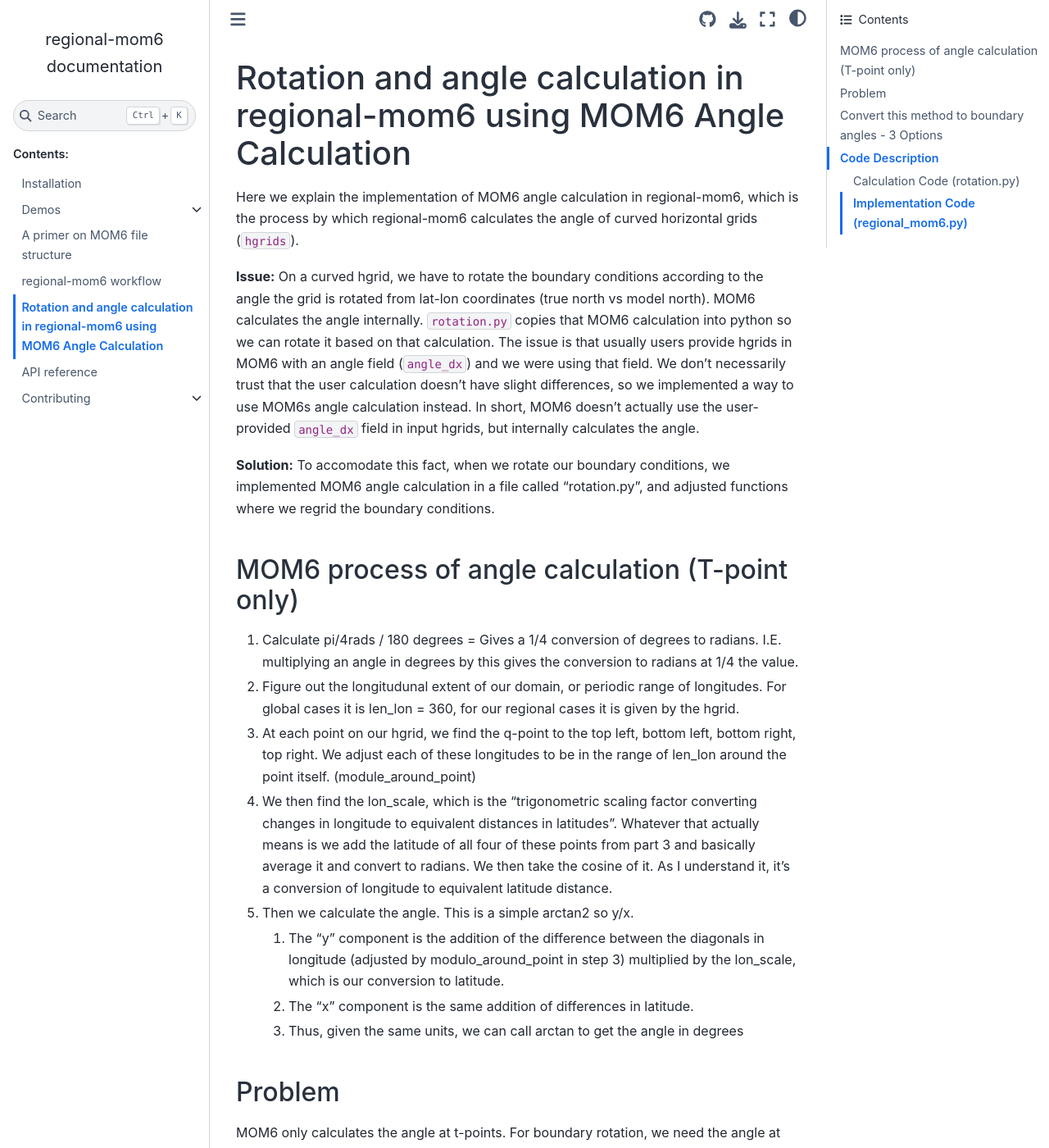
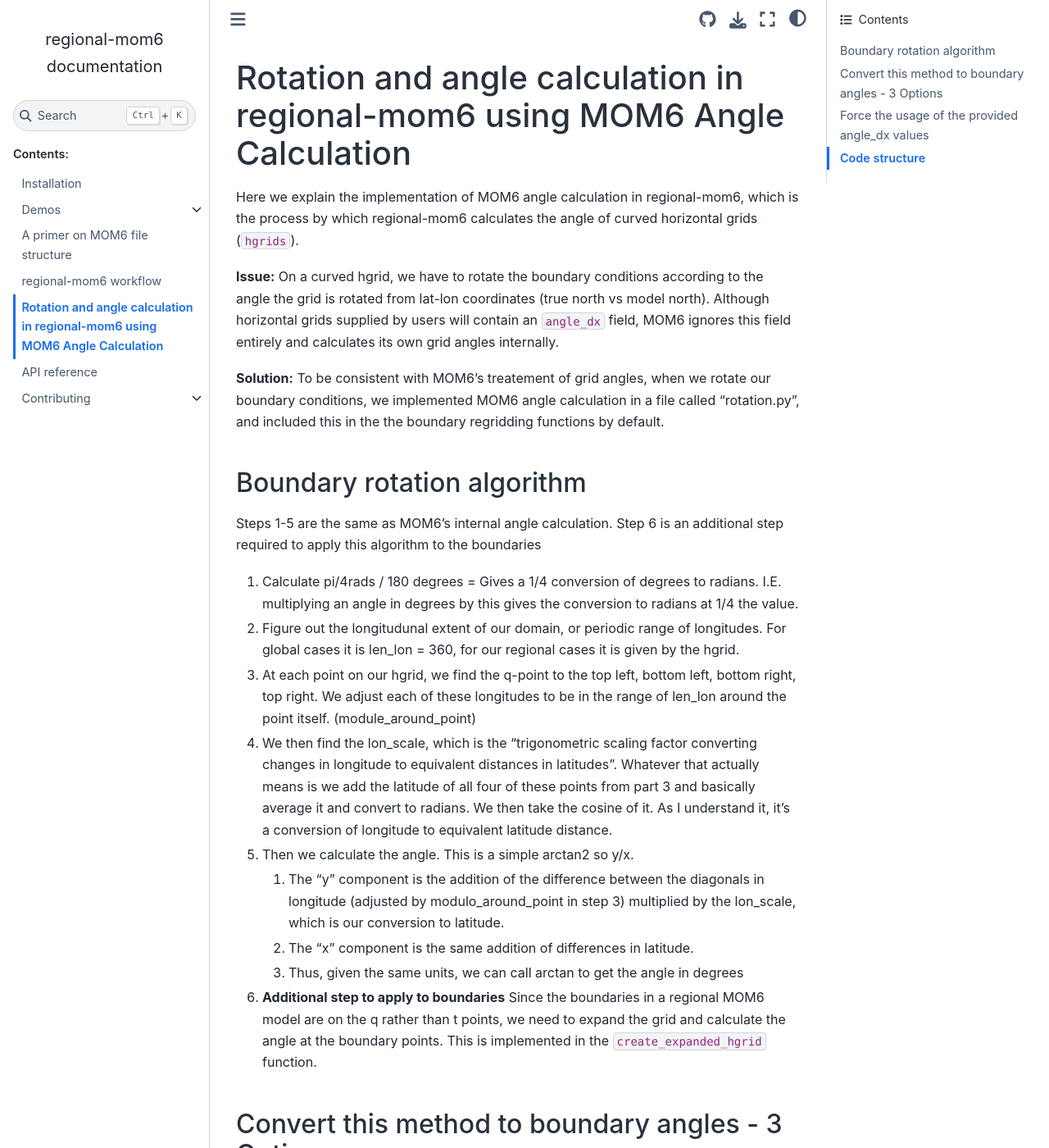
Before and after one commit to COSIMA/regional-mom6, a Sphinx documentation site: the page built from docs/angle_calculation.md, in a window 1280 px wide and 1400 px high. Shown: the whole window at 82% size. Built offline with Sphinx 7.4.7 and the Sphinx Book theme 1.1.4, drawn with Linux system fonts in a browser that asks for light colours; pages that are not in the unit, such as notebooks, are missing from menus; some of the changed text lies outside the part shown.

Commit message:
Update angle_calculation.md
change_rotation_default_behaviour

```diff
--- a/docs/angle_calculation.md
+++ b/docs/angle_calculation.md
@@ -2,12 +2,14 @@
 
 Here we explain the implementation of MOM6 angle calculation in regional-mom6, which is the process by which regional-mom6 calculates the angle of curved horizontal grids (``hgrids``).
 
-**Issue:** On a curved hgrid, we have to rotate the boundary conditions according to the angle the grid is rotated from lat-lon coordinates (true north vs model north). MOM6 calculates the angle internally. ``rotation.py`` copies that MOM6 calculation into python so we can rotate it based on that calculation. The issue is that usually users provide hgrids in MOM6 with an angle field (``angle_dx``) and we were using that field. We don't necessarily trust that the user calculation doesn't have slight differences, so we implemented a way to use MOM6s angle calculation instead. In short, MOM6 doesn't actually use the user-provided ``angle_dx`` field in input hgrids, but internally calculates the angle.
+**Issue:** On a curved hgrid, we have to rotate the boundary conditions according to the angle the grid is rotated from lat-lon coordinates (true north vs model north). Although horizontal grids supplied by users will contain an `angle_dx` field, MOM6 ignores this field entirely and calculates its own grid angles internally.
 
-**Solution:** To accomodate this fact, when we rotate our boundary conditions, we implemented MOM6 angle calculation in a file called "rotation.py", and adjusted functions where we regrid the boundary conditions.
+**Solution:** To be consistent with MOM6's treatement of grid angles, when we rotate our boundary conditions, we implemented MOM6 angle calculation in a file called "rotation.py", and included this in the the boundary regridding functions by default.
 
 
-## MOM6 process of angle calculation (T-point only)
+## Boundary rotation algorithm
+Steps 1-5 are the same as MOM6's internal angle calculation. Step 6 is an additional step required to apply this algorithm to the boundaries
+
 1. Calculate pi/4rads / 180 degrees  = Gives a 1/4 conversion of degrees to radians. I.E. multiplying an angle in degrees by this gives the conversion to radians at 1/4 the value.
 2. Figure out the longitudunal extent of our domain, or periodic range of longitudes. For global cases it is len_lon = 360, for our regional cases it is given by the hgrid.
 3. At each point on our hgrid, we find the q-point to the top left, bottom left, bottom right, top right. We adjust each of these longitudes to be in the range of len_lon around the point itself. (module_around_point)
@@ -17,30 +19,18 @@ Here we explain the implementation of MOM6 angle calculation in regional-mom6, w
     2. The "x" component is the same addition of differences in latitude.
     3. Thus, given the same units, we can call arctan to get the angle in degrees
 
-
-## Problem
-MOM6 only calculates the angle at t-points. For boundary rotation, we need the angle at the boundary, which is q/u/v points. Because we need the points to the left, right, top, and bottom of the point, this method won't work for the boundary.
-
+6. **Additional step to apply to boundaries**
+Since the boundaries in a regional MOM6 model are on the q rather than t points, we need to expand the grid and calculate the angle at the boundary points. This is implemented in the `create_expanded_hgrid` function.
 
 ## Convert this method to boundary angles - 3 Options
 1. **GIVEN_ANGLE**: Don't calculate the angle and use the user-provided field in the hgrid called "angle_dx"
 2. **EXPAND_GRID**: Calculate another boundary row/column points around the hgrid using simple difference techniques. Use the new points to calculate the angle at the boundaries. This works because we can now access the four points needed to calculate the angle, where previously at boundaries we would be missing at least two.
 
 
-## Code Description
+## Force the usage of the provided angle_dx values
 
-Most calculation code is implemented in the rotation.py script, and the functional uses are in regrid_velocity_tracers and regrid_tides functions in the segment class of regional-mom6.
+To use the provided angles instead of the default algorithm, when calling the regridding functions `regrid_velocity_tracers` and `regrid_tides`, set the optional argument `rotational method = given_angle`
 
+## Code structure
 
-### Calculation Code (rotation.py)
-1. **Rotational Method Definition**:  Rotational Methods are defined in the enum class "Rotational Method" in rotation.py.
-2. **MOM6 Angle Calculation**: The method is implemented in "mom6_angle_calculation_method" in rotation.py and the direct t-point angle calculation is "initialize_grid_rotation_angle".
-3. **Fred Castruccio's Pseudo Grid Expansion**: This method adds the additional boundary row/columns and is implemented in the `create_expanded_hgrid` function in `rotation.py`
-
-### Implementation Code (regional_mom6.py)
-Both regridding functions (regrid_velocity_tracers, regrid_tides) accept a parameter called "rotational_method" which takes the Enum class defining the rotational method.
-
-We then define each method with a bunch of if statements. Here are the processes:
-
-1. Given angle is the default method of accepting the hgrid's angle_dx
-2. The EXPAND_GRID method is the least code, and we simply swap out the hgrid angle with the generated one we calculate right where we do the rotation.
+Most calculation code is implemented in the rotation.py script, which is called by the regridding functions if rotation is required.
```
